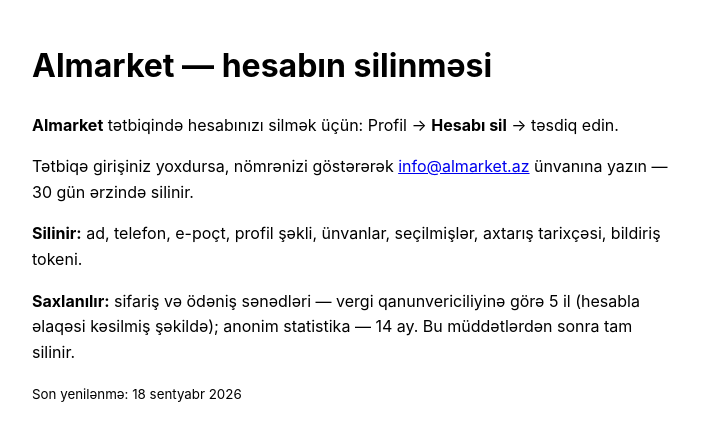
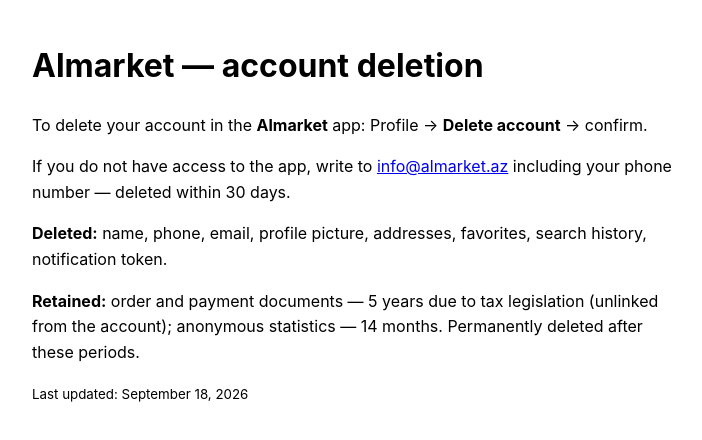
Before and after one commit to rafaelmamedli/almarket-hesap-silme, a plain HTML site: page index.html in a window 1280 px wide. Shown: the whole page, without its empty margins (288-990 px from the left). Drawn offline with Linux system fonts and the light colour scheme.

Commit message:
Translate index.html content to English

```diff
--- a/index.html
+++ b/index.html
@@ -1,9 +1,9 @@
 <!DOCTYPE html>
-<html lang="az">
+<html lang="en">
 <head>
 <meta charset="utf-8">
 <meta name="viewport" content="width=device-width, initial-scale=1">
-<title>Almarket — Hesabın silinməsi</title>
+<title>Almarket — Account Deletion</title>
 <style>
   body { font-family: -apple-system, Segoe UI, Roboto, sans-serif; max-width: 640px;
          margin: 40px auto; padding: 0 16px; line-height: 1.6; }
@@ -11,22 +11,22 @@
 </head>
 <body>
 
-<h1>Almarket — hesabın silinməsi</h1>
+<h1>Almarket — account deletion</h1>
 
-<p><strong>Almarket</strong> tətbiqində hesabınızı silmək üçün:
-Profil → <strong>Hesabı sil</strong> → təsdiq edin.</p>
+<p>To delete your account in the <strong>Almarket</strong> app:
+Profile → <strong>Delete account</strong> → confirm.</p>
 
-<p>Tətbiqə girişiniz yoxdursa, nömrənizi göstərərək
-<a href="mailto:info@almarket.az">info@almarket.az</a> ünvanına yazın — 30 gün ərzində silinir.</p>
+<p>If you do not have access to the app, write to
+<a href="mailto:info@almarket.az">info@almarket.az</a> including your phone number — deleted within 30 days.</p>
 
-<p><strong>Silinir:</strong> ad, telefon, e-poçt, profil şəkli, ünvanlar,
-seçilmişlər, axtarış tarixçəsi, bildiriş tokeni.</p>
+<p><strong>Deleted:</strong> name, phone, email, profile picture, addresses,
+favorites, search history, notification token.</p>
 
-<p><strong>Saxlanılır:</strong> sifariş və ödəniş sənədləri — vergi qanunvericiliyinə
-görə 5 il (hesabla əlaqəsi kəsilmiş şəkildə); anonim statistika — 14 ay.
-Bu müddətlərdən sonra tam silinir.</p>
+<p><strong>Retained:</strong> order and payment documents — 5 years due to tax legislation
+(unlinked from the account); anonymous statistics — 14 months.
+Permanently deleted after these periods.</p>
 
-<p><small>Son yenilənmə: 18 sentyabr 2026</small></p>
+<p><small>Last updated: September 18, 2026</small></p>
 
 </body>
 </html>
```
